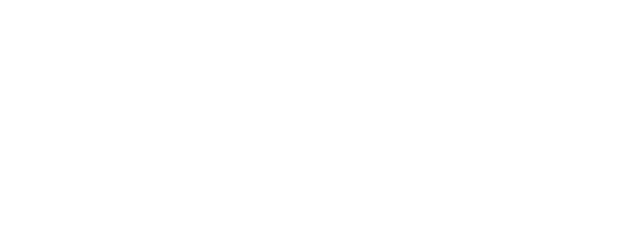
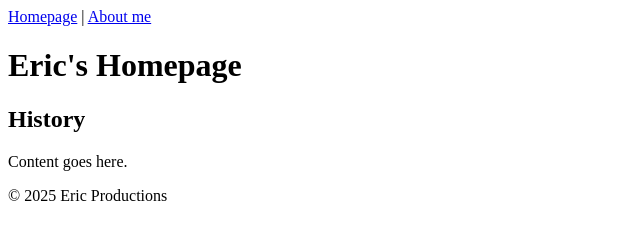
Before and after one commit to Voltage141/COMP1A.Exercise-, a plain HTML site: page Index.html in a window 1280 px wide. Shown: the whole page, without its empty margins (0-640 px from the left). Drawn offline with Linux system fonts and the light colour scheme.

Commit message:
Added more to the Index.html and added more code to the About.html

```diff
--- a/Index.html
+++ b/Index.html
@@ -8,13 +8,18 @@
 </head>
 <body>
     <header>
-        <nav></nav>
+        <nav>
+            <a href="index.html">Homepage</a> |
+            <a href="about.html">About me</a>
+        </nav>
+        <h1>Eric's Homepage</h1>
     </header>
     <main>
-
+<h2>History</h2>
+<p>Content goes here.</p>
     </main>
     <footer>
-
+<p>&copy; 2025 Eric Productions</p>
     </footer>
 </body>
 </html>
```
Also changed, not shown: About.html (+24 -0 lines).
